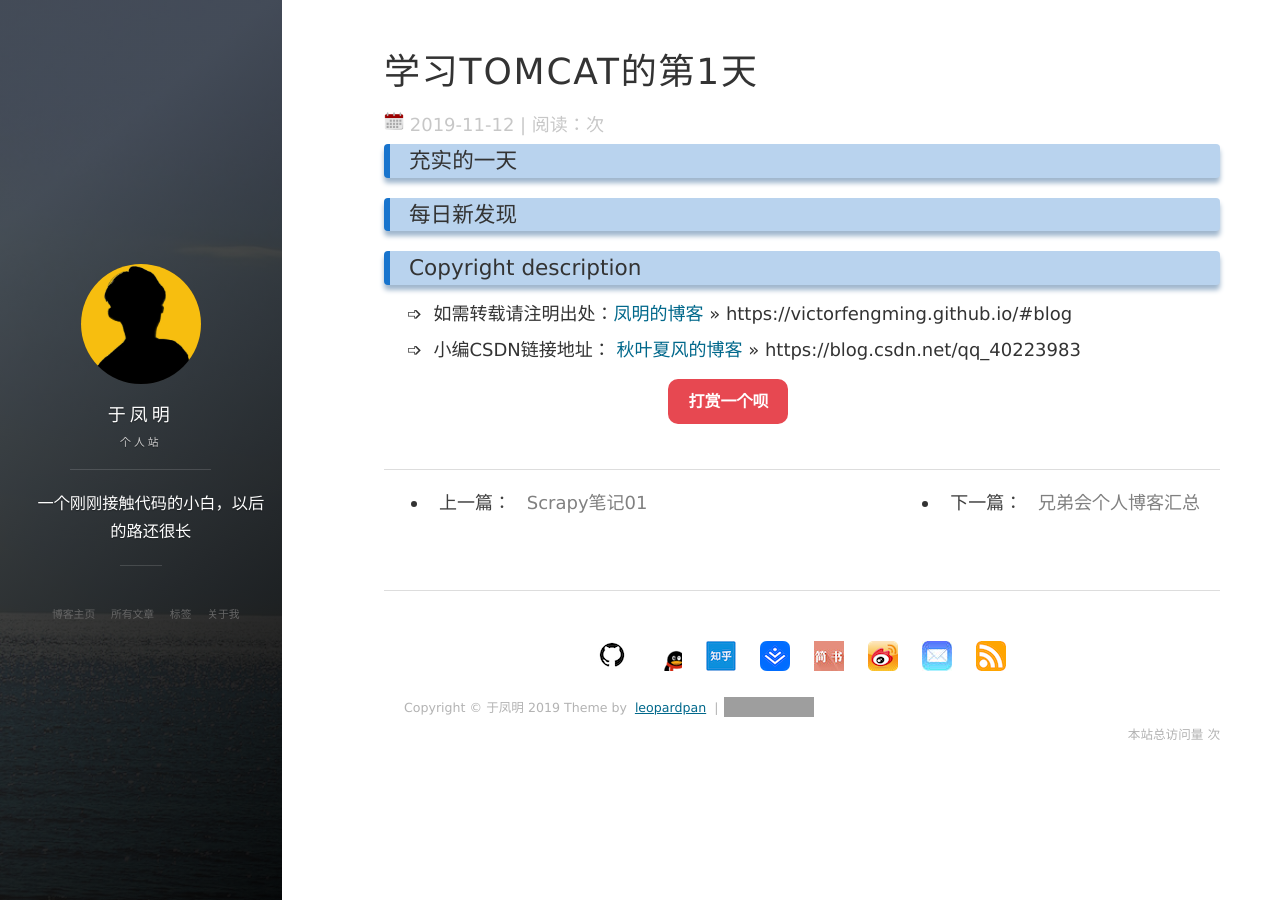
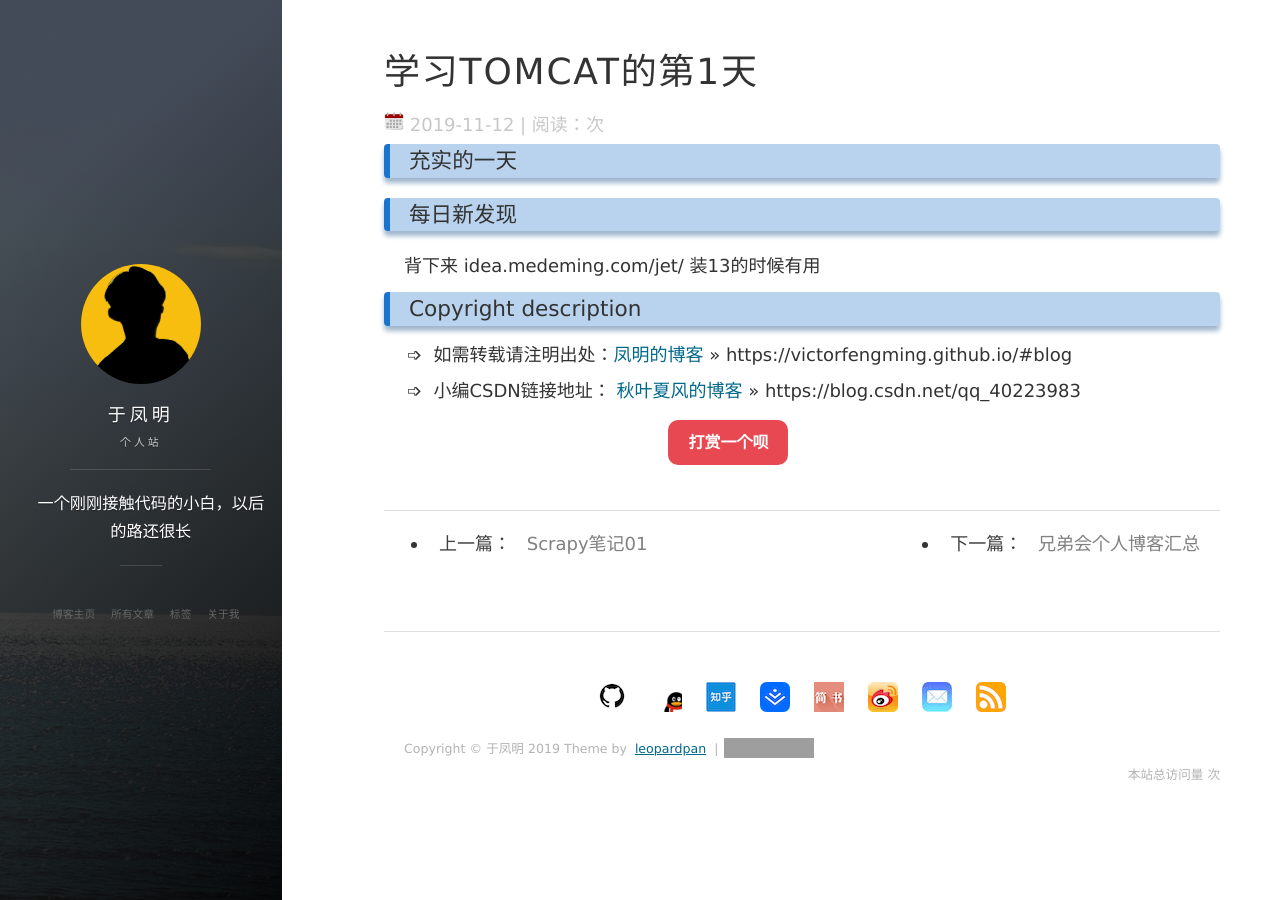
Before and after one commit to victorfengming/victorfengming.github.io.leopardpan, a Jekyll site: the page built from _posts/daily/November/2019-11-12-day91.md, in a window 1280 px wide. Built offline with Jekyll 4.4.1, drawn with Linux system fonts in a browser that asks for light colours; nearby versions of some CDN libraries; comment, search, counter and statistics services are not loaded; grey boxes are pictures that could not be loaded.

```diff
--- a/_posts/daily/November/2019-11-12-day91.md
+++ b/_posts/daily/November/2019-11-12-day91.md
@@ -10,3 +10,5 @@
 ### 充实的一天
 
 ### 每日新发现
+
+背下来 idea.medeming.com/jet/ 装13的时候有用
--- a/_posts/java/JavaWeb/2019-11-12-note5.markdown
+++ b/_posts/java/JavaWeb/2019-11-12-note5.markdown
@@ -49,3 +49,7 @@
     - Tomcat:Apache基金组织,中小型的JavaEE服务器,仅仅支持少量的JavaEE规范servlet/jsp.开源的,免费的
 - JavaEE: Java语言在企业级开发中使用的技术规范的总和,一共规定了13项大的规范
 - Tomcat: [tomcat的配置以及使用](https://victorfengming.github.io/2019/10/tomcat/)
+
+
+## serverlet
+ [servlet的配置以及使用](https://victorfengming.github.io/2019/10/servlet/)
--- a/_posts/java/javaold/2019-10-21-tomcat.markdown
+++ b/_posts/java/javaold/2019-10-21-tomcat.markdown
@@ -70,3 +70,5 @@
                 -- libmul:放置依赖的jar包
 
 #### 将tomcat集成到IDEA中, 并且创建JavaEE的项目,部署项目.
+
+更新
```
